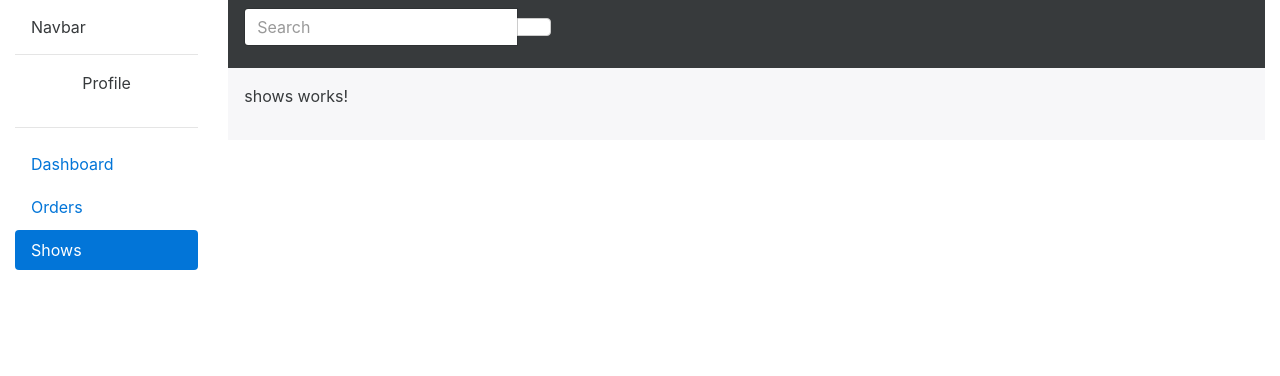
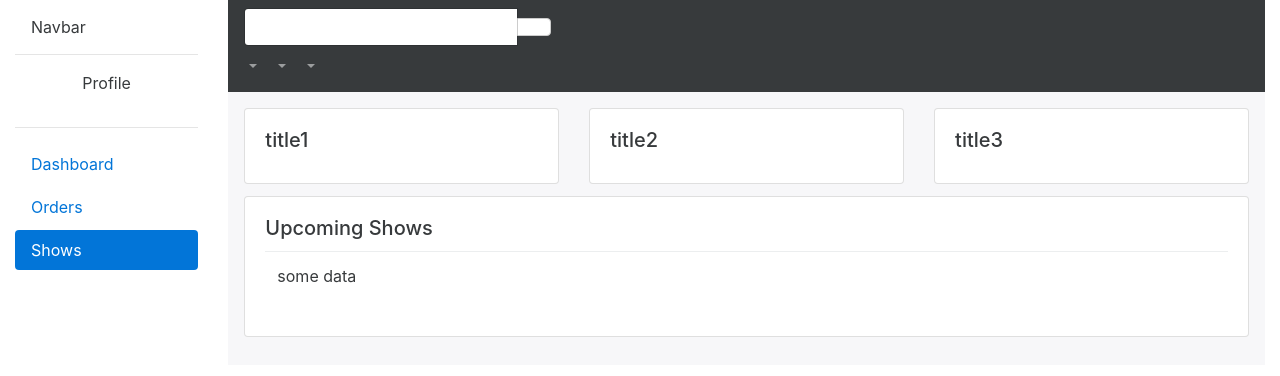
Before and after one commit to premierdesigns/dashboard-proto, an Angular app: page /shows in a window 1280 px wide. Shown: the top 376 px of the page. Built offline with nearby package versions, Linux system fonts and the light colour scheme; some icons are missing.

Commit message:
Added support for ng-bootstrap directives. Added search and icon actions to the action bar. Added an edit button, search box, and date lookup to the orders card. Added some basic, empty cards to the shows page.

```diff
--- /dev/null
+++ b/src/app/action-bar-search/action-bar-search.component.html
@@ -0,0 +1,8 @@
+<div class="input-group">
+  <input type="text" class="form-control" [(ngModel)]="model" [ngbTypeahead]="search" />
+  <span class="input-group-btn">
+  <button class="btn btn-secondary" type="button">
+  <i class="fa fa-search"></i>
+  </button>
+  </span>
+</div>
--- /dev/null
+++ b/src/app/action-bar-search/action-bar-search.component.ts
@@ -0,0 +1,37 @@
+import { Component, OnInit } from '@angular/core';
+import {  Observable  } from 'rxjs/Observable';
+import 'rxjs/add/operator/map';
+import 'rxjs/add/operator/debounceTime';
+import 'rxjs/add/operator/distinctUntilChanged';
+
+const states = ['Alabama', 'Alaska', 'American Samoa', 'Arizona', 'Arkansas', 'California', 'Colorado',
+  'Connecticut', 'Delaware', 'District Of Columbia', 'Federated States Of Micronesia', 'Florida', 'Georgia',
+  'Guam', 'Hawaii', 'Idaho', 'Illinois', 'Indiana', 'Iowa', 'Kansas', 'Kentucky', 'Louisiana', 'Maine',
+  'Marshall Islands', 'Maryland', 'Massachusetts', 'Michigan', 'Minnesota', 'Mississippi', 'Missouri', 'Montana',
+  'Nebraska', 'Nevada', 'New Hampshire', 'New Jersey', 'New Mexico', 'New York', 'North Carolina', 'North Dakota',
+  'Northern Mariana Islands', 'Ohio', 'Oklahoma', 'Oregon', 'Palau', 'Pennsylvania', 'Puerto Rico', 'Rhode Island',
+  'South Carolina', 'South Dakota', 'Tennessee', 'Texas', 'Utah', 'Vermont', 'Virgin Islands', 'Virginia',
+  'Washington', 'West Virginia', 'Wisconsin', 'Wyoming'];
+
+@Component({
+  selector: 'pd-action-bar-search',
+  templateUrl: './action-bar-search.component.html',
+  styleUrls: ['./action-bar-search.component.less']
+})
+
+export class ActionBarSearchComponent implements OnInit {
+  public model: any;
+
+  search = (text$: Observable<string>) =>
+    text$
+      .debounceTime(200)
+      .distinctUntilChanged()
+      .map(term => term.length < 2 ? []
+        : states.filter(v => new RegExp(term, 'gi').test(v)).splice(0, 10));
+
+  constructor() { }
+
+  ngOnInit() {
+  }
+
+}
--- a/src/app/action-bar.component.html
+++ b/src/app/action-bar.component.html
@@ -8,31 +8,43 @@
   </ul>
 
   <form class="form-inline pull-left">
-    <div class="input-group">
-      <input type="text" class="form-control" placeholder="Search">
-      <span class="input-group-btn">
-        <button class="btn btn-secondary" type="button">
-          <i class="fa fa-search"></i>
-        </button>
-      </span>
-    </div>
+    <pd-action-bar-search></pd-action-bar-search>
   </form>
 
   <ul class="nav navbar-nav pull-right hidden-sm-down">
-    <li class="nav-item">
-      <a href="#" class="nav-link">
+    <li class="nav-item" ngbDropdown>
+      <a class="nav-link" id="helpDropdown" ngbDropdownToggle>
         <i class="fa fa-question-circle-o fa-fw"></i>
       </a>
+      <div class="dropdown-menu dropdown-menu-right" aria-labelledby="helpDropdown">
+        <h6 class="dropdown-header">Phone</h6>
+        <button class="dropdown-item">Support - 800.111.1234</button>
+        <h6 class="dropdown-header">Email</h6>
+        <button class="dropdown-item">help@premierdesigns.com</button>
+      </div>
     </li>
-    <li class="nav-item">
-      <a href="#" class="nav-link">
+
+    <li class="nav-item" ngbDropdown>
+      <a class="nav-link" id="quickAdd" aria-haspopup="true" ngbDropdownToggle>
+        <i class="fa fa-plus-circle fa-fw"></i>
+      </a>
+      <div class="dropdown-menu dropdown-menu-right" aria-labelledby="quickAdd">
+        <button class="dropdown-item">New Order</button>
+        <button class="dropdown-item">New Show</button>
+        <button class="dropdown-item">New Contact</button>
+      </div>
+    </li>
+
+    <li class="nav-item" ngbDropdown>
+      <a class="nav-link" id="notificationsDropdown" aria-haspopup="true" ngbDropdownToggle>
         <i class="fa fa-bell fa-fw"></i>
       </a>
+      <div class="dropdown-menu dropdown-menu-right" aria-labelledby="helpDropdown">
+        <button class="dropdown-item">Action - 1</button>
+        <button class="dropdown-item">Another Action</button>
+        <button class="dropdown-item">Something else is here</button>
+      </div>
     </li>
-    <li class="nav-item">
-      <a href="#" class="nav-link">
-        <i class="fa fa-user fa-fw"></i>
-      </a>
-    </li>
+
   </ul>
 </nav>
--- a/src/app/app.module.ts
+++ b/src/app/app.module.ts
@@ -1,7 +1,8 @@
 import {BrowserModule} from '@angular/platform-browser';
 import {NgModule} from '@angular/core';
-import {FormsModule} from '@angular/forms';
-import {HttpModule} from '@angular/http';
+import {FormsModule, ReactiveFormsModule} from '@angular/forms';
+import {HttpModule, JsonpModule} from '@angular/http';
+import {NgbModule} from '@ng-bootstrap/ng-bootstrap';
 import {AppRoutingModule} from "./app-routing.module";
 
 import {AppComponent} from './app.component';
@@ -10,6 +11,7 @@ import {OrdersComponent} from './orders/orders.component';
 import {ShowsComponent} from './shows/shows.component';
 import {SideBarComponent} from './side-bar.component';
 import {ActionBarComponent} from './action-bar.component';
+import { ActionBarSearchComponent } from './action-bar-search/action-bar-search.component';
 
 
 @NgModule({
@@ -19,13 +21,15 @@ import {ActionBarComponent} from './action-bar.component';
     OrdersComponent,
     ShowsComponent,
     SideBarComponent,
-    ActionBarComponent
+    ActionBarComponent,
+    ActionBarSearchComponent
   ],
   imports: [
     BrowserModule,
     FormsModule,
     HttpModule,
-    AppRoutingModule
+    AppRoutingModule,
+    NgbModule.forRoot()
   ],
   providers: [],
   bootstrap: [AppComponent]
--- a/src/app/orders/orders.component.html
+++ b/src/app/orders/orders.component.html
@@ -2,8 +2,31 @@
   <div class="col-xs-12">
     <div class="card">
       <div class="card-block">
-        <h4 class="card-title">Card title</h4>
-        <table id="example" class="table" cellspacing="0">
+        <div class="navbar">
+          <h4 class="card-title navbar-brand">Card title</h4>
+          <ul class="nav navbar-nav">
+            <li class="nav-item">
+              <a class="nav-link" href="/orders">
+                <i class="fa fa-edit"></i>
+              </a>
+            </li>
+          </ul>
+          <form class="form-inline float-xs-right">
+
+            <input type="text" class="form-control form-control-sm" placeholder="Type anything...">
+
+            <div class="form-group">
+              <div class="input-group input-group-sm">
+                <input class="form-control  form-control-sm" placeholder="yyyy-mm-dd" name="dp" [(ngModel)]="model" ngbDatepicker #d="ngbDatepicker">
+                <div class="input-group-addon" (click)="d.toggle()" >
+                  <i class="fa fa-calendar"></i>
+                </div>
+              </div>
+            </div>
+
+          </form>
+        </div>
+        <table id="example" class="table table-hover" cellspacing="0">
           <thead>
           <tr>
             <th>Name</th>
--- a/src/app/shows/shows.component.html
+++ b/src/app/shows/shows.component.html
@@ -1,3 +1,30 @@
-<p>
-  shows works!
-</p>
+<div class="row">
+  <div class="col-md-4">
+    <div class="card card-block">
+      <h5 class="card-title">title1</h5>
+    </div>
+  </div>
+  <div class="col-md-4">
+    <div class="card card-block">
+      <h5 class="card-title">title2</h5>
+    </div>
+  </div>
+  <div class="col-md-4">
+    <div class="card card-block">
+      <h5 class="card-title">title3</h5>
+    </div>
+  </div>
+</div>
+
+<div class="row">
+  <div class="col-xs-12">
+    <div class="card card-block">
+      <h5 class="card-title">Upcoming Shows</h5>
+      <table class="table table-hover table-striped">
+        <tr>
+          <td>some data</td>
+        </tr>
+      </table>
+    </div>
+  </div>
+</div>
```
Also changed, not shown: src/app/action-bar-search/action-bar-search.component.less (added), 1 other file (tests, documents, lock files or other folders).
